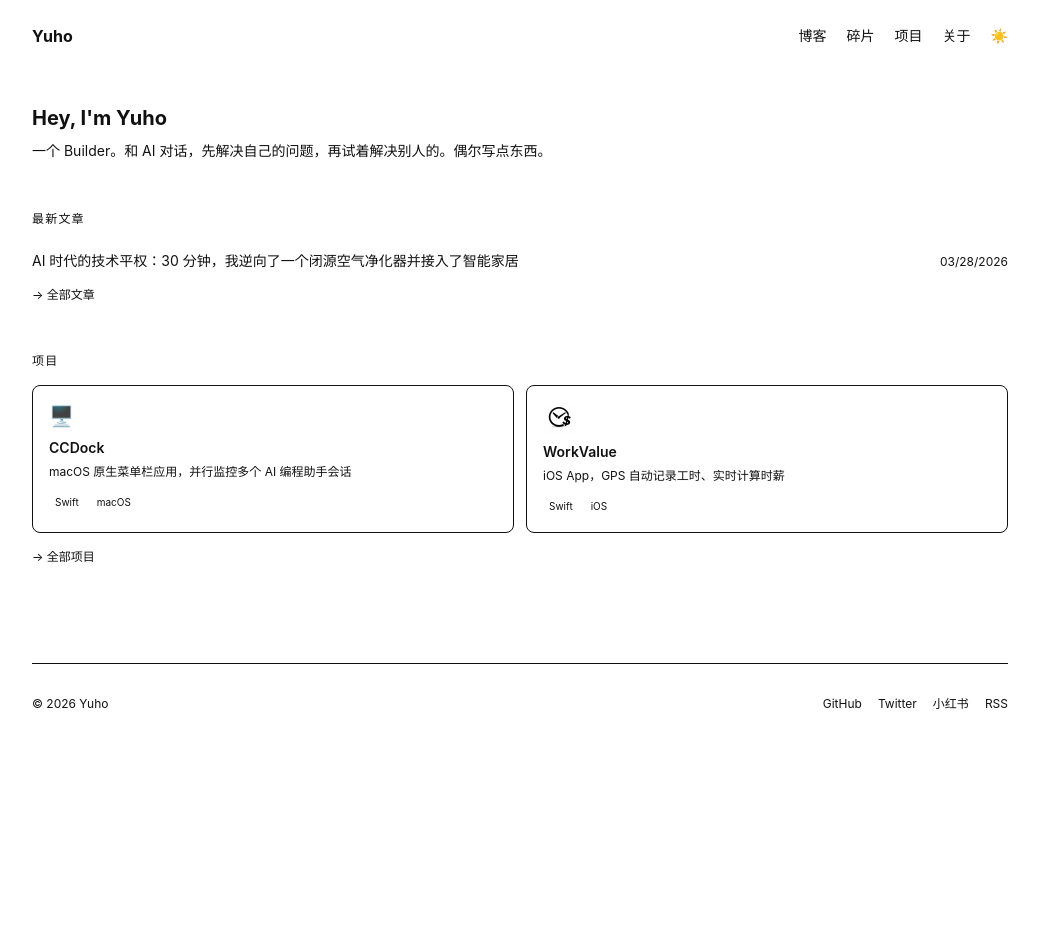
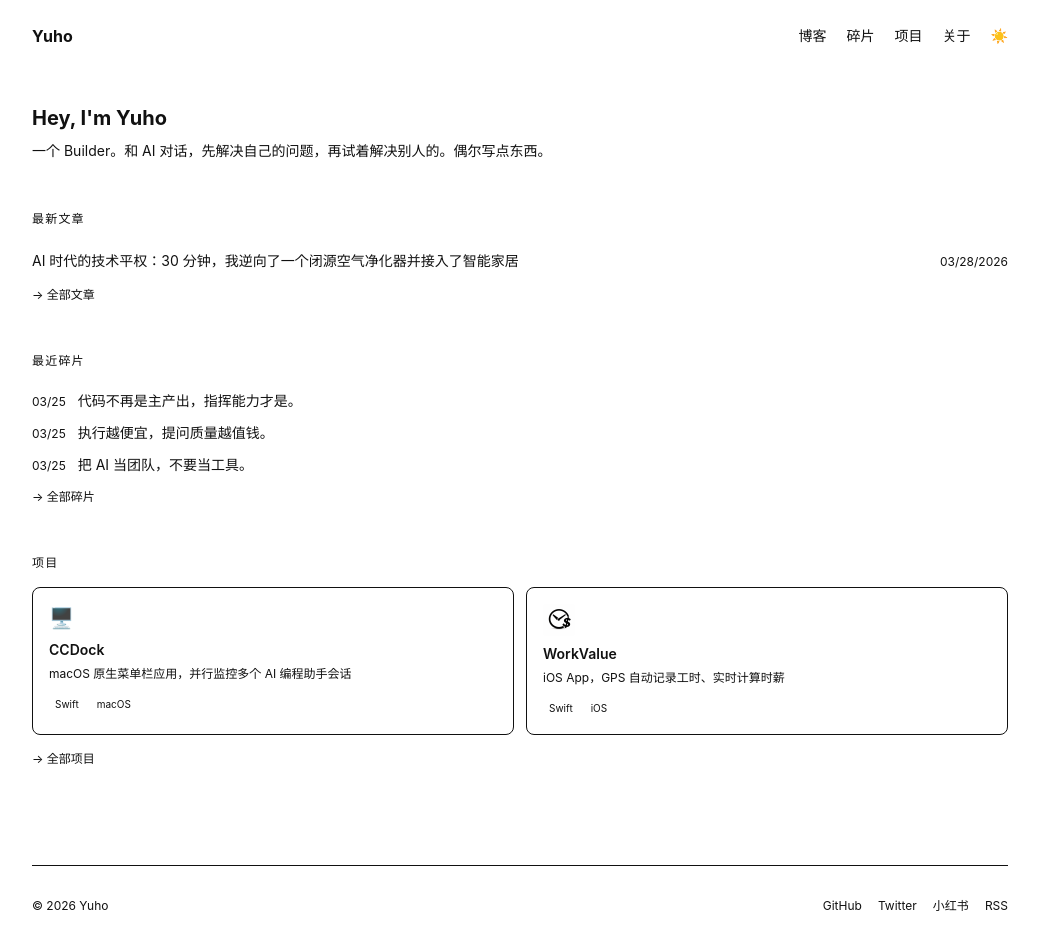
Before and after one commit to YuHoYe/yeyuhao.uk, an Astro site: page / in a window 1280 px wide. Shown: the whole page, without its empty margins (120-1159 px from the left). Before the commit the page ends 800 px from the top, so only its background shows below. Built offline with nearby package versions, Linux system fonts and the light colour scheme; Astro itself is replaced by a stand-in of ours.

Commit message:
feat: show recent memos preview on homepage

```diff
--- a/src/pages/index.astro
+++ b/src/pages/index.astro
@@ -2,7 +2,7 @@
 import BaseLayout from "../layouts/BaseLayout.astro";
 import PostCard from "../components/PostCard.astro";
 import ProjectCard from "../components/ProjectCard.astro";
-import { getCollection } from "astro:content";
+import { getCollection, render } from "astro:content";
 
 const allPosts = (await getCollection("blog", ({ data }) => !data.draft))
   .sort((a, b) => b.data.date.valueOf() - a.data.date.valueOf())
@@ -10,6 +10,10 @@ const allPosts = (await getCollection("blog", ({ data }) => !data.draft))
 
 const allProjects = (await getCollection("projects"))
   .sort((a, b) => b.data.year - a.data.year)
+  .slice(0, 3);
+
+const recentMemos = (await getCollection("memos", ({ data }) => data.confirmed === true))
+  .sort((a, b) => b.data.date.valueOf() - a.data.date.valueOf())
   .slice(0, 3);
 ---
 
@@ -37,6 +41,28 @@ const allProjects = (await getCollection("projects"))
     </a>
   </section>
 
+  <section class="mb-12">
+    <h2 class="text-xs text-[--color-text-muted] tracking-widest mb-4">
+      最近碎片
+    </h2>
+    {recentMemos.map((memo) => {
+      const d = memo.data.date;
+      const dateStr = d.toLocaleDateString("zh-CN", { month: "2-digit", day: "2-digit" });
+      // Use first line of body as preview
+      const preview = (memo.body || "").replace(/\[\[([^\]]*?\|)?([^\]]+)\]\]/g, "$2").split("\n").find((l) => l.trim()) || "";
+      const truncated = preview.length > 60 ? preview.slice(0, 60) + "…" : preview;
+      return (
+        <a href="/memos" class="flex items-baseline gap-3 py-1.5 no-underline group">
+          <time class="text-xs text-[--color-text-muted] shrink-0">{dateStr}</time>
+          <span class="text-sm text-[--color-text-secondary] group-hover:text-[--color-text] transition-colors truncate">{truncated}</span>
+        </a>
+      );
+    })}
+    <a href="/memos" class="text-xs text-[--color-text-secondary] hover:text-[--color-text] no-underline mt-2 inline-block">
+      → 全部碎片
+    </a>
+  </section>
+
   <section>
     <h2 class="text-xs text-[--color-text-muted] tracking-widest mb-4">
       项目
```
